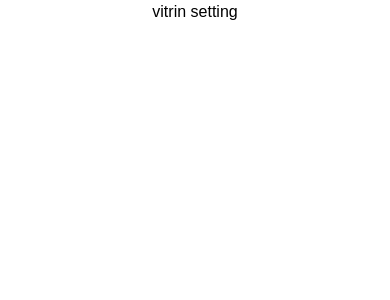
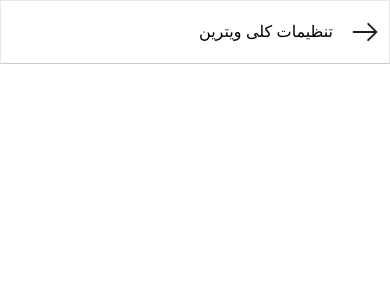
Before and after one commit to AliBayat78/Cartsaz, a React (Vite) app: page /profile/vitrin-setting in a window 390 px wide. Shown: the top 300 px of the page. Built offline with nearby package versions, Linux system fonts and the light colour scheme.

Commit message:
navbar call-info QR-code and vitrin-setting added

```diff
--- a/src/pages/Profile/children routes/QRcode.tsx
+++ b/src/pages/Profile/children routes/QRcode.tsx
@@ -1,5 +1,24 @@
+import { useNavigate } from 'react-router-dom'
+import arrowRight from '../assets/arrow-right.png'
+
 const QRcode = () => {
-  return <div>qr code</div>
+  const navigate = useNavigate()
+
+  return (
+    <div className="flex flex-col items-center w-full h-auto">
+      <nav className="flex flex-row justify-end items-center w-full h-16 border border-b-silver p-2">
+        <div className="sm:mr-8 gap-4 flex flex-row justify-center items-center">
+          <p>QR Code</p>
+          <img
+            onClick={() => navigate(-1)}
+            className="cursor-pointer"
+            src={arrowRight}
+            alt="back"
+          />
+        </div>
+      </nav>
+    </div>
+  )
 }
 
 export default QRcode
--- a/src/pages/Profile/children routes/call-info.tsx
+++ b/src/pages/Profile/children routes/call-info.tsx
@@ -1,5 +1,24 @@
+import { useNavigate } from 'react-router-dom'
+import arrowRight from '../assets/arrow-right.png'
+
 const CallInformation = () => {
-    return ( <div>call info</div> );
+  const navigate = useNavigate()
+
+  return (
+    <div className="flex flex-col items-center w-full h-auto">
+      <nav className="flex flex-row justify-end items-center w-full h-16 border border-b-silver p-2">
+        <div className="sm:mr-8 gap-4 flex flex-row justify-center items-center">
+          <p>اطلاعات تماس</p>
+          <img
+            onClick={() => navigate(-1)}
+            className="cursor-pointer"
+            src={arrowRight}
+            alt="back"
+          />
+        </div>
+      </nav>
+    </div>
+  )
 }
 
-export default CallInformation;
+export default CallInformation
--- a/src/pages/Profile/children routes/vitrin-setting.tsx
+++ b/src/pages/Profile/children routes/vitrin-setting.tsx
@@ -1,5 +1,24 @@
+import { useNavigate } from 'react-router-dom'
+import arrowRight from '../assets/arrow-right.png'
+
 const VitrinSetting = () => {
-  return <div>vitrin setting</div>
+  const navigate = useNavigate()
+
+  return (
+    <div className="flex flex-col items-center w-full h-auto">
+      <nav className="flex flex-row justify-end items-center w-full h-16 border border-b-silver p-2">
+        <div className="sm:mr-8 gap-4 flex flex-row justify-center items-center">
+          <p>تنظیمات کلی ویترین</p>
+          <img
+            onClick={() => navigate(-1)}
+            className="cursor-pointer"
+            src={arrowRight}
+            alt="back"
+          />
+        </div>
+      </nav>
+    </div>
+  )
 }
 
 export default VitrinSetting
```
